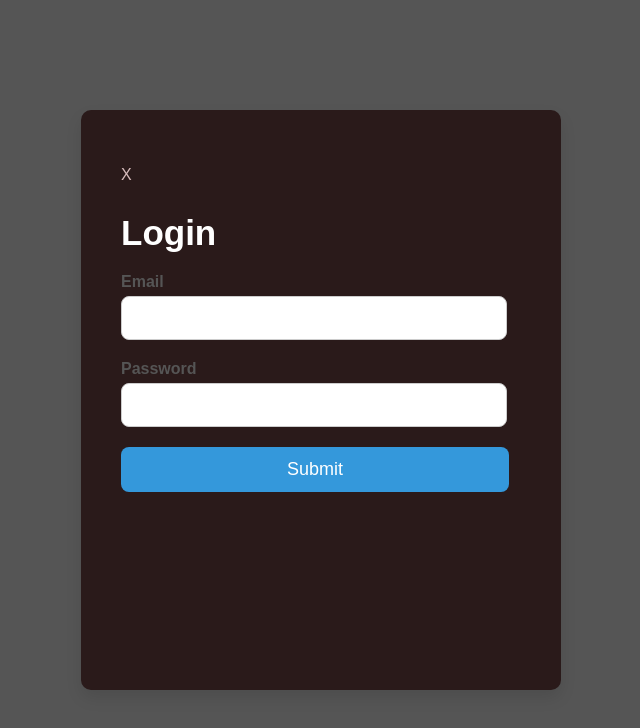
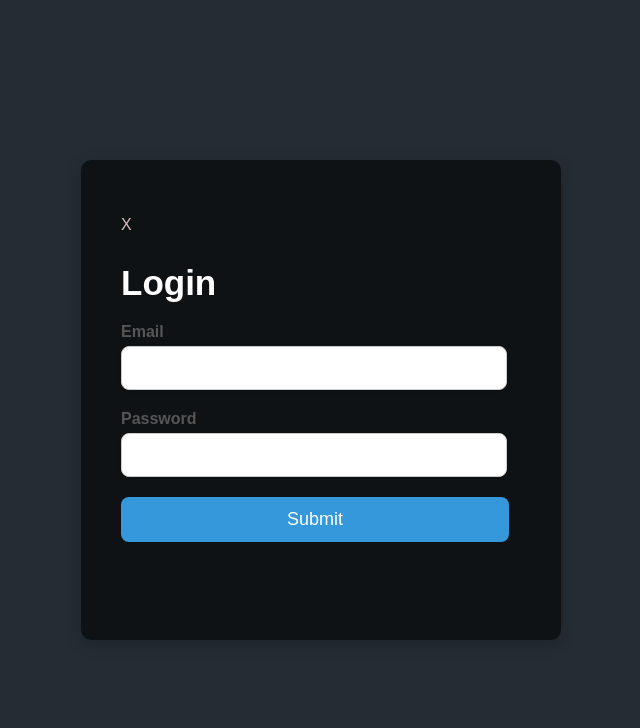
Before and after one commit to asjawed778/Project-Ae, a React (Vite) app in the folder frontend/: page /login in a window 1280 px wide. Shown: the top 728 px of the page, without its empty margins (319-959 px from the left). Built offline with nearby package versions, Linux system fonts and the light colour scheme.

Commit message:
otp_page

```diff
--- a/frontend/src/components/Navbar.css
+++ b/frontend/src/components/Navbar.css
@@ -81,7 +81,10 @@ h2 {
   border-radius: 5px;
   cursor: pointer;
   height: 40px;
+
 }
+
+
 
 .google-btn {
   background-color: white;
@@ -96,6 +99,7 @@ h2 {
 }
 
 .create-account-btn {
+  text-decoration: none;
   background-color: #1a81c5;
   color: white;
   border-radius: 20px;
@@ -213,3 +217,8 @@ button {
     margin-left:10px
   }
 }
+
+.btn-link{
+  color: white;
+  text-decoration: none;
+}
--- a/frontend/src/components/Navbar.jsx
+++ b/frontend/src/components/Navbar.jsx
@@ -36,12 +36,21 @@ function Navbar() {
           or
           <hr/>
         </div>
-        <button className="create-account-btn"><Link to="/register">Create account</Link></button>
+
+        <button className="create-account-btn">
+          <Link to="/register" className="btn-link">Create account</Link>
+        </button>
+
         <p className="terms">
           By signing up, you agree to the <a href="#">Terms of Service</a> and <a href="#">Privacy Policy</a>, including <a href="#">Cookie Use</a>.
         </p>
+
         <h3>Already have an account?</h3>
-        <button className="signin-btn"><Link to="/login">Sign in</Link></button>
+
+        <button className="signin-btn">
+          <Link to="/login" className="btn-link">Sign in</Link>
+        </button>
+
       </div>
 
   </div>
--- a/frontend/src/components/Otp.css
+++ b/frontend/src/components/Otp.css
@@ -6,12 +6,13 @@
     justify-content: center;
     align-items: center;
     min-height: 100vh;
-    background-color: #555;
+    /* background-color: #555; */
+    background-color: rgb(36,45,52,255) ;
     opacity: 0.9;
   }
 
   .otp_box {
-    background-color: #ffffff; /* White background for the form */
+    background-color: black; /* White background for the form */
     padding: 40px;
     border-radius: 10px;
     box-shadow: 0 8px 16px rgba(0, 0, 0, 0.1);
@@ -20,6 +21,12 @@
     transition: all 0.3s ease;
   }
 
+  .otp_box {
+    p{
+      cursor: pointer;
+      margin: -30px 0px 0px -30px;
+    }
+  }
   .otp_box:hover {
     box-shadow: 0 12px 24px rgba(0, 0, 0, 0.2);
   }
--- a/frontend/src/components/Otp.jsx
+++ b/frontend/src/components/Otp.jsx
@@ -8,6 +8,10 @@ function Otp() {
   const [isLoading, setIsLoading] = useState(false); // Loading state
 
   const navigate = useNavigate();
+
+  const closePage = () => {
+    navigate("/register")
+  }
 
   const handleVerify = async (event) => {
     event.preventDefault();
@@ -51,6 +55,7 @@ function Otp() {
 
       <div className="otp_box">
 
+        <p onClick={closePage}>X</p>
         <h2>Verify OTP</h2>
 
         <form onSubmit={handleVerify}>
--- a/frontend/src/components/Register.css
+++ b/frontend/src/components/Register.css
@@ -9,26 +9,30 @@
     margin: 0;
   } */
 
-/* body{
-  background-color: #555;
-} */
+body{
+ background-color: rgba(0, 0, 0, 0.6);
+}
+
   .login_container {
     display: flex;
     justify-content: center;
     align-items: center;
     min-height: 100vh;
-    background-color: #555;
+    /* background-color: #555; */
+
+    background-color: rgb(36,45,52,255) ;
 
 
   }
 
-  .login_box {
-    background-color: rgb(42, 26, 26);
+  .register_box {
+    /* background-color: rgb(42, 26, 26); */
+    background-color: rgba(0, 0, 0, 0.6);
     padding: 40px;
     border-radius: 10px;
     box-shadow: 0 8px 16px rgba(0, 0, 0, 0.1);
     max-width: 400px;
-    height: 500px;
+    height: 550px;
     width: 100%;
     transition: all 0.3s ease;
 
@@ -36,6 +40,40 @@
       cursor: pointer;
     }
 
+    box-shadow: 0 4px 15px rgba(0, 0, 0, 0.2); /* Subtle shadow for depth */
+  }
+
+  .register_box:hover {
+    box-shadow: 0 12px 24px rgba(0, 0, 0, 0.2);
+  }
+
+  .register_box {
+  h2 {
+    margin-bottom: 20px;
+    font-size: 35px;
+    font-weight: 600;
+    font-family: Arial, Helvetica, sans-serif;
+    text-align: left;
+    color: white;
+  }
+}
+
+  .login_box {
+    /* background-color: rgb(42, 26, 26); */
+    background-color: rgba(0, 0, 0, 0.6);
+    padding: 40px;
+    border-radius: 10px;
+    box-shadow: 0 8px 16px rgba(0, 0, 0, 0.1);
+    max-width: 400px;
+    height: 400px;
+    width: 100%;
+    transition: all 0.3s ease;
+
+    p{
+      cursor: pointer;
+    }
+
+    box-shadow: 0 4px 15px rgba(0, 0, 0, 0.2); /* Subtle shadow for depth */
   }
 
   .login_box:hover {
@@ -52,7 +90,6 @@
     color: white;
   }
 }
-
   .form_group {
     margin-bottom: 20px;
   }
@@ -64,6 +101,7 @@
     color : white;
   }
 
+
   .form_group input {
 
     width: 90%;
@@ -71,13 +109,17 @@
     border: 1px solid #ddd;
     border-radius: 8px;
     font-size: 16px;
-    background-color: #f9f9f9;
+    /* background-color: #f9f9f9; */
+    background-color: rgba(255, 255, 255, 0.9); /*White with reduced opacity */
+    box-shadow: 0 1px 3px rgba(0, 0, 0, 0.1); /* Small shadow for detail */
     transition: all 0.3s ease;
     color: grey;
+
   }
 
   .form_group input:focus {
     border-color: #3498db;
+    border-width: 2px;
     background-color: #fff;
     outline: none;
   }
--- a/frontend/src/components/Register.jsx
+++ b/frontend/src/components/Register.jsx
@@ -18,6 +18,11 @@ function Register() {
   // Function to handle form submission
   const handleSubmit = async (event) => {
     event.preventDefault();
+
+    if( password !=  confirmpassword ){
+      alert("You have entered wrong password");
+    }
+
 
     const userData = {
       name: name,
@@ -51,7 +56,7 @@ function Register() {
   return (
     <div className="login_container">
 
-      <div className="login_box">
+      <div className="register_box">
         <p onClick={closeModel}>X</p>
         <h2>Create your account</h2>
 
```
